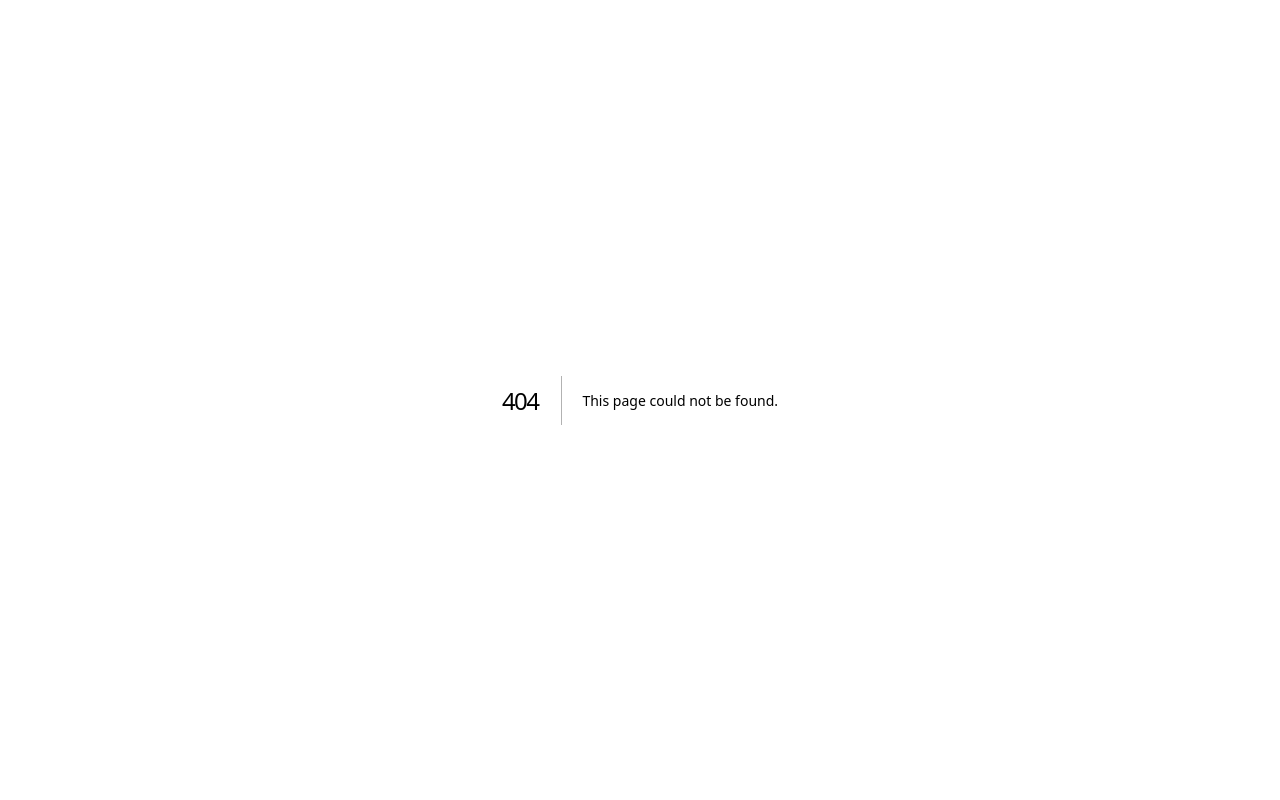
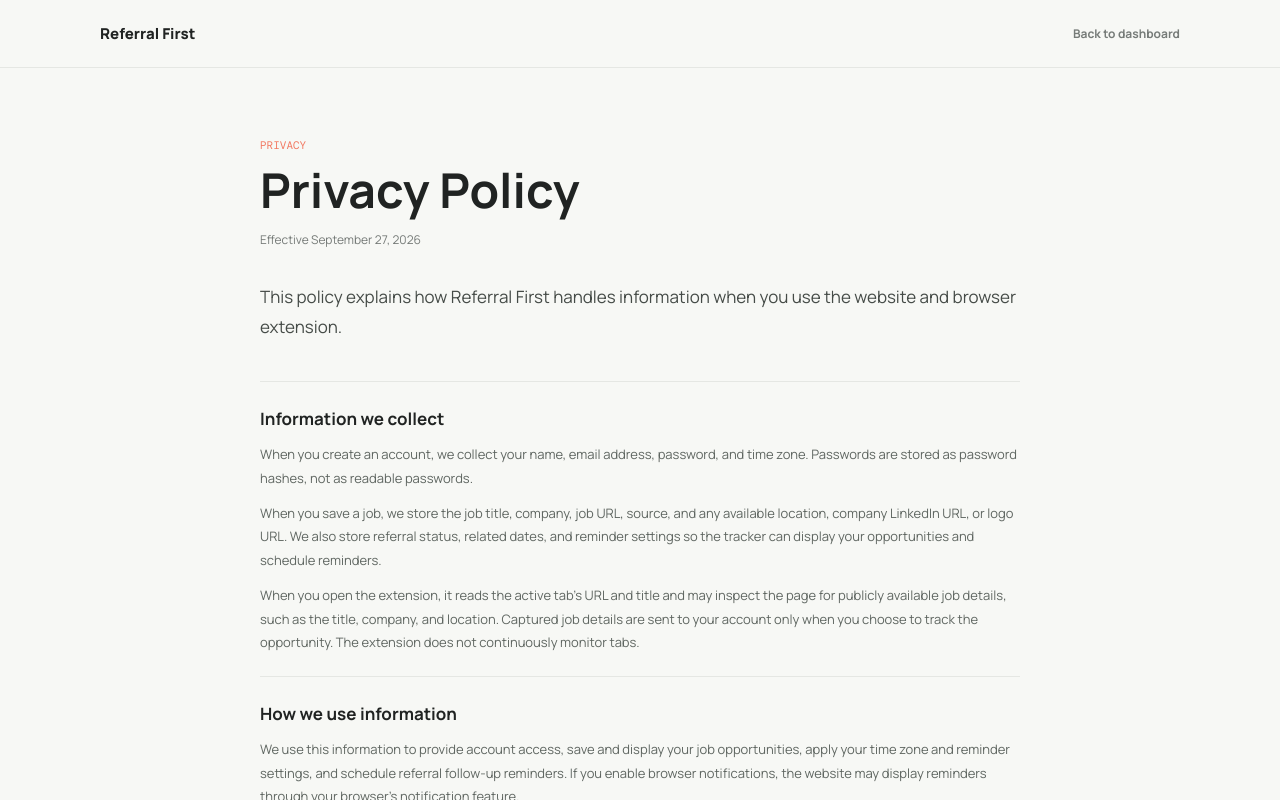
Before and after one commit to AbhayMadaan9/refeer-first-frontend, a Next.js app: page /privacy-policy in a window 1280 px wide. Before the commit this address had no page. Built offline with nearby package versions, Linux system fonts and the light colour scheme.

Commit message:
privacy policy page

```diff
--- /dev/null
+++ b/app/privacy-policy/page.tsx
@@ -0,0 +1,66 @@
+import type { Metadata } from 'next';
+import Link from 'next/link';
+import styles from './privacy-policy.module.css';
+
+export const metadata: Metadata = {
+  title: 'Privacy Policy | Referral First',
+  description: 'How Referral First handles account, job listing, and browser extension data.'
+};
+
+export default function PrivacyPolicyPage() {
+  return (
+    <main className={styles.page}>
+      <header className={styles.header}>
+        <Link className={styles.brand} href="/">Referral First</Link>
+        <Link className={styles.backLink} href="/">Back to dashboard</Link>
+      </header>
+
+      <article className={styles.article}>
+        <p className={styles.eyebrow}>Privacy</p>
+        <h1>Privacy Policy</h1>
+        <p className={styles.updated}>Effective September 27, 2026</p>
+        <p className={styles.intro}>
+          This policy explains how Referral First handles information when you use the website and browser extension.
+        </p>
+
+        <section>
+          <h2>Information we collect</h2>
+          <p>When you create an account, we collect your name, email address, password, and time zone. Passwords are stored as password hashes, not as readable passwords.</p>
+          <p>When you save a job, we store the job title, company, job URL, source, and any available location, company LinkedIn URL, or logo URL. We also store referral status, related dates, and reminder settings so the tracker can display your opportunities and schedule reminders.</p>
+          <p>When you open the extension, it reads the active tab’s URL and title and may inspect the page for publicly available job details, such as the title, company, and location. Captured job details are sent to your account only when you choose to track the opportunity. The extension does not continuously monitor tabs.</p>
+        </section>
+
+        <section>
+          <h2>How we use information</h2>
+          <p>We use this information to provide account access, save and display your job opportunities, apply your time zone and reminder settings, and schedule referral follow-up reminders. If you enable browser notifications, the website may display reminders through your browser’s notification feature.</p>
+        </section>
+
+        <section>
+          <h2>Cookies and security</h2>
+          <p>Referral First uses an authentication cookie to keep you signed in and authorize requests to the API. The cookie is marked HttpOnly and, in production, Secure. This prevents page scripts from reading the cookie and limits it to HTTPS connections.</p>
+          <p>We use reasonable safeguards to protect information, but no internet transmission or storage system can be guaranteed completely secure.</p>
+        </section>
+
+        <section>
+          <h2>Service providers</h2>
+          <p>We use hosting and infrastructure providers to operate the website, API, database, and reminder queue. These providers process information as needed to provide those services. We do not sell your personal information.</p>
+        </section>
+
+        <section>
+          <h2>Retention and your choices</h2>
+          <p>Your account and job information is retained to provide the service. You can remove tracked jobs from your dashboard. To request deletion of your account information or ask a privacy question, contact the developer using the contact details on the Referral First Chrome Web Store listing.</p>
+        </section>
+
+        <section>
+          <h2>Changes and contact</h2>
+          <p>We may update this policy as the service changes. The effective date above indicates when it was last revised. For questions about this policy or your information, use the developer contact details on the Chrome Web Store listing.</p>
+        </section>
+
+        <footer className={styles.footer}>
+          <Link href="/">Referral First</Link>
+          <span>Privacy Policy</span>
+        </footer>
+      </article>
+    </main>
+  );
+}
--- /dev/null
+++ b/app/privacy-policy/privacy-policy.module.css
@@ -0,0 +1,124 @@
+.page {
+  height: 100vh;
+  overflow-y: auto;
+  background: var(--paper);
+}
+
+.header {
+  min-height: 68px;
+  padding: 0 max(24px, calc((100vw - 1080px) / 2));
+  display: flex;
+  align-items: center;
+  justify-content: space-between;
+  border-bottom: 1px solid var(--line);
+  background: var(--paper);
+}
+
+.brand,
+.backLink,
+.footer a {
+  color: var(--ink);
+  text-decoration: none;
+}
+
+.brand {
+  font-size: 15px;
+  font-weight: 800;
+}
+
+.backLink {
+  color: var(--muted);
+  font-size: 12px;
+  font-weight: 700;
+}
+
+.backLink:hover,
+.footer a:hover {
+  color: var(--coral);
+}
+
+.article {
+  width: min(760px, calc(100% - 40px));
+  margin: 0 auto;
+  padding: 70px 0 56px;
+}
+
+.eyebrow {
+  margin: 0 0 12px;
+  color: var(--coral);
+  font-family: 'DM Mono', monospace;
+  font-size: 11px;
+  text-transform: uppercase;
+}
+
+.article h1 {
+  margin: 0;
+  font-size: clamp(32px, 6vw, 48px);
+  line-height: 1.1;
+  letter-spacing: 0;
+}
+
+.updated {
+  margin: 14px 0 0;
+  color: var(--muted);
+  font-size: 12px;
+}
+
+.intro {
+  margin: 34px 0 40px;
+  color: #454b47;
+  font-size: 17px;
+  line-height: 1.75;
+}
+
+.article section {
+  padding: 25px 0 22px;
+  border-top: 1px solid var(--line);
+}
+
+.article h2 {
+  margin: 0 0 13px;
+  font-size: 17px;
+}
+
+.article section p {
+  margin: 0 0 12px;
+  color: #5f6661;
+  font-size: 13px;
+  line-height: 1.8;
+}
+
+.article section p:last-child {
+  margin-bottom: 0;
+}
+
+.footer {
+  display: flex;
+  justify-content: space-between;
+  margin-top: 24px;
+  padding-top: 18px;
+  border-top: 1px solid var(--line);
+  color: var(--muted);
+  font-size: 11px;
+}
+
+.footer a {
+  font-weight: 800;
+}
+
+@media (max-width: 520px) {
+  .header {
+    min-height: 60px;
+    padding: 0 20px;
+  }
+
+  .article {
+    width: calc(100% - 40px);
+    padding-top: 48px;
+  }
+
+  .intro {
+    margin-top: 26px;
+    font-size: 15px;
+  }
+}
```
